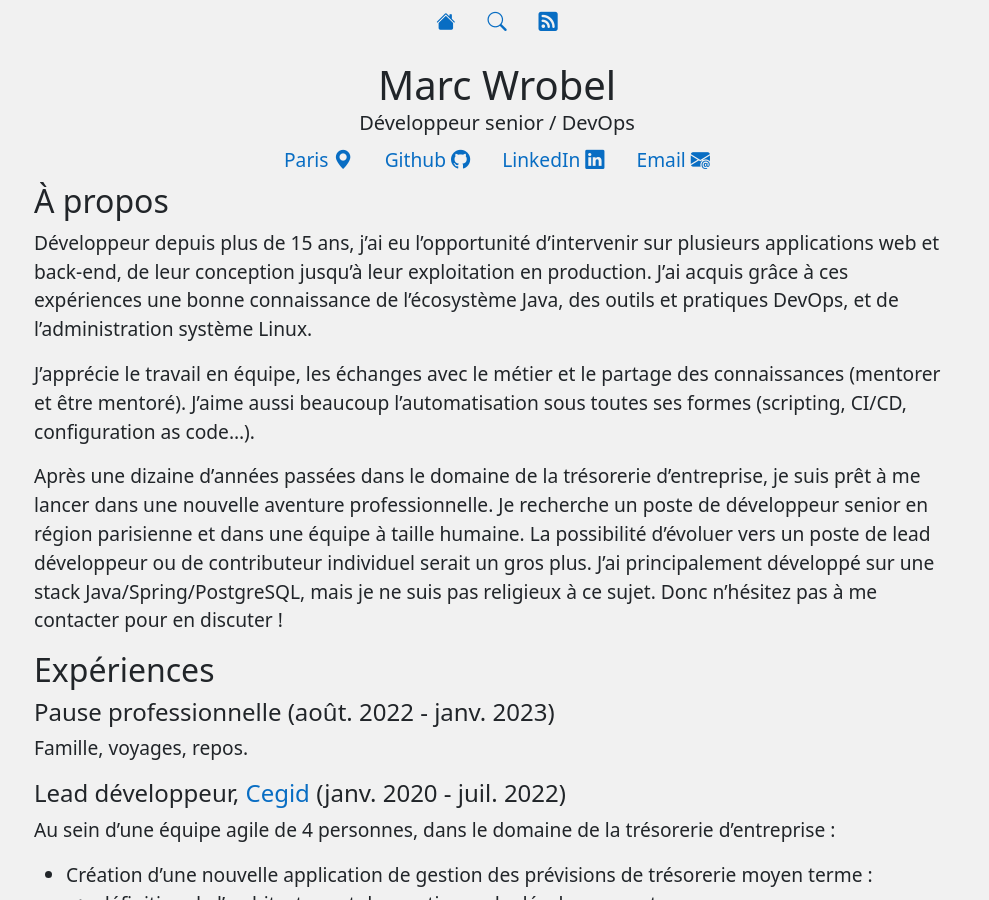
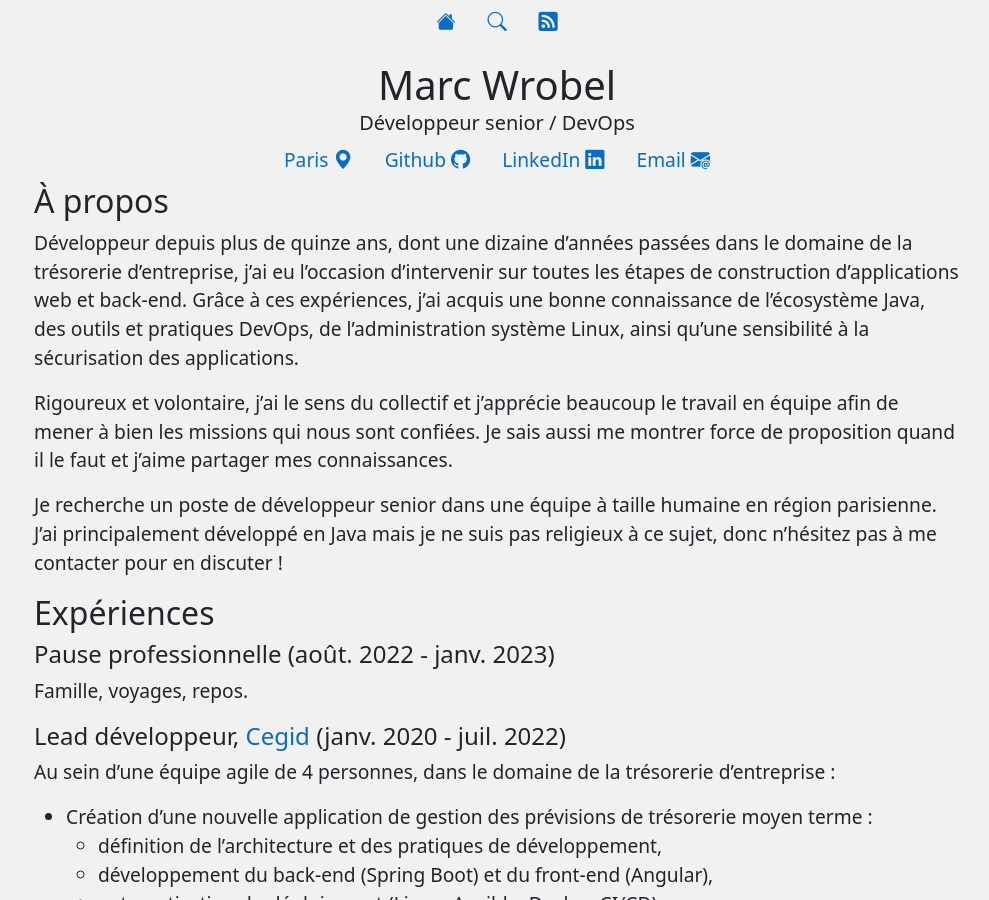
Before and after one commit to marcwrobel/marcwrobel.github.io, a Jekyll site: the page built from a-propos.md, in a window 1280 px wide and 900 px high. Shown: the whole window, without its empty margins (143-1132 px from the left). Built offline with Jekyll 4.4.1, drawn with Linux system fonts in a browser that asks for light colours.

Commit message:
Mise à jour de la section 'À propos' sur la page 'À propos'

```diff
--- a/a-propos.md
+++ b/a-propos.md
@@ -10,19 +10,18 @@ translated_title: English version
 
 ## À propos
 
-Développeur depuis plus de 15 ans, j'ai eu l'opportunité d'intervenir sur plusieurs applications web
-et back-end, de leur conception jusqu'à leur exploitation en production. J'ai acquis grâce à ces
-expériences une bonne connaissance de l'écosystème Java, des outils et pratiques DevOps, et de
-l'administration système Linux.
+Développeur depuis plus de quinze ans, dont une dizaine d'années passées dans le domaine de la
+trésorerie d'entreprise, j'ai eu l'occasion d'intervenir sur toutes les étapes de construction
+d'applications web et back-end. Grâce à ces expériences, j'ai acquis une bonne connaissance de
+l'écosystème Java, des outils et pratiques DevOps, de l'administration système Linux, ainsi qu'une
+sensibilité à la sécurisation des applications.
 
-J'apprécie le travail en équipe, les échanges avec le métier et le partage des connaissances (mentorer et être mentoré).
-J'aime aussi beaucoup l'automatisation sous toutes ses formes (scripting, CI/CD, configuration as code…).
+Rigoureux et volontaire, j'ai le sens du collectif et j'apprécie beaucoup le travail en équipe afin
+de mener à bien les missions qui nous sont confiées. Je sais aussi me montrer force de proposition
+quand il le faut et j'aime partager mes connaissances.
 
-Après une dizaine d'années passées dans le domaine de la trésorerie d'entreprise, je suis prêt à me
-lancer dans une nouvelle aventure professionnelle. Je recherche un poste de développeur senior en
-région parisienne et dans une équipe à taille humaine. La possibilité d'évoluer vers un poste de
-lead développeur ou de contributeur individuel serait un gros plus. J'ai principalement développé
-sur une stack Java/Spring/PostgreSQL, mais je ne suis pas religieux à ce sujet. Donc n'hésitez pas
+Je recherche un poste de développeur senior dans une équipe à taille humaine en région parisienne.
+J'ai principalement développé en Java mais je ne suis pas religieux à ce sujet, donc n'hésitez pas
 à me contacter pour en discuter !
 
 
```
